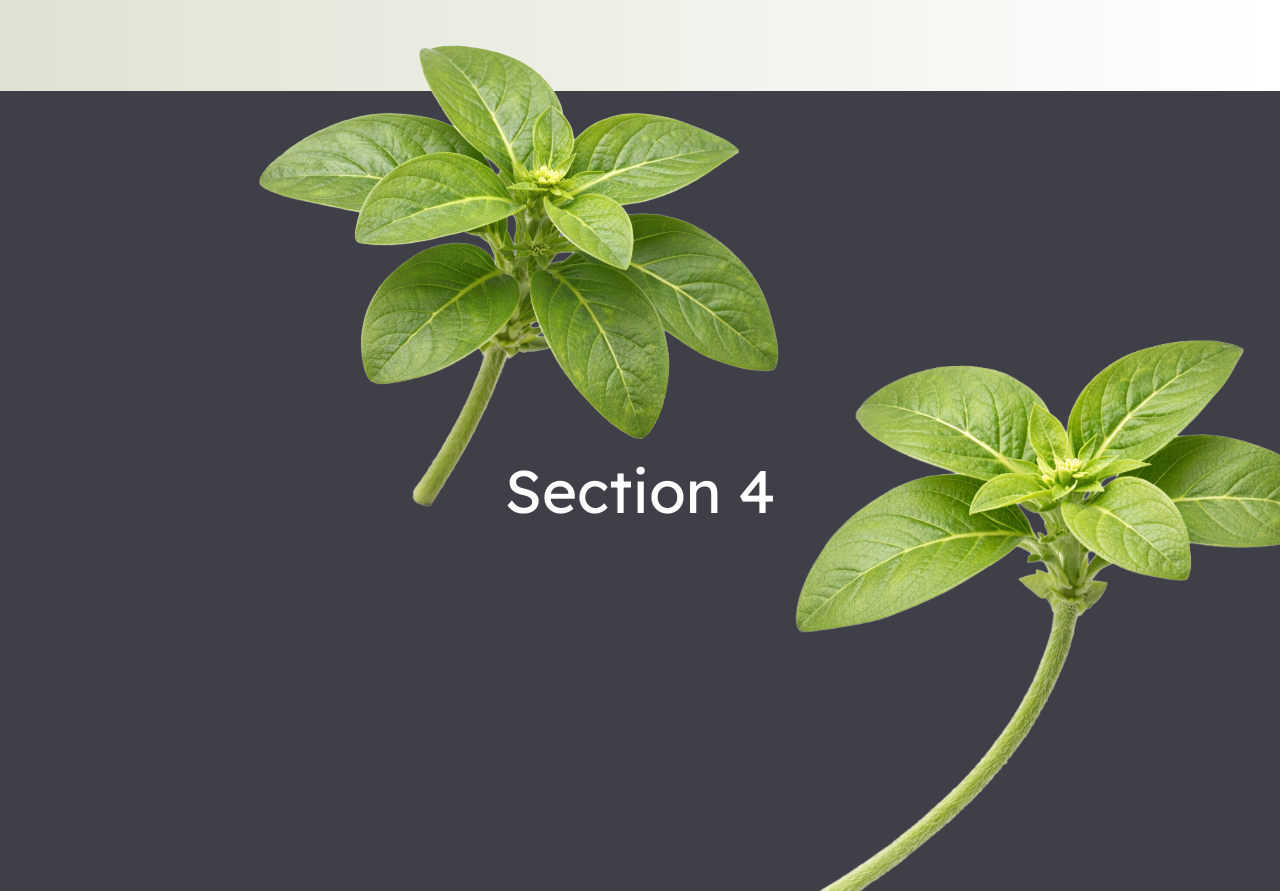
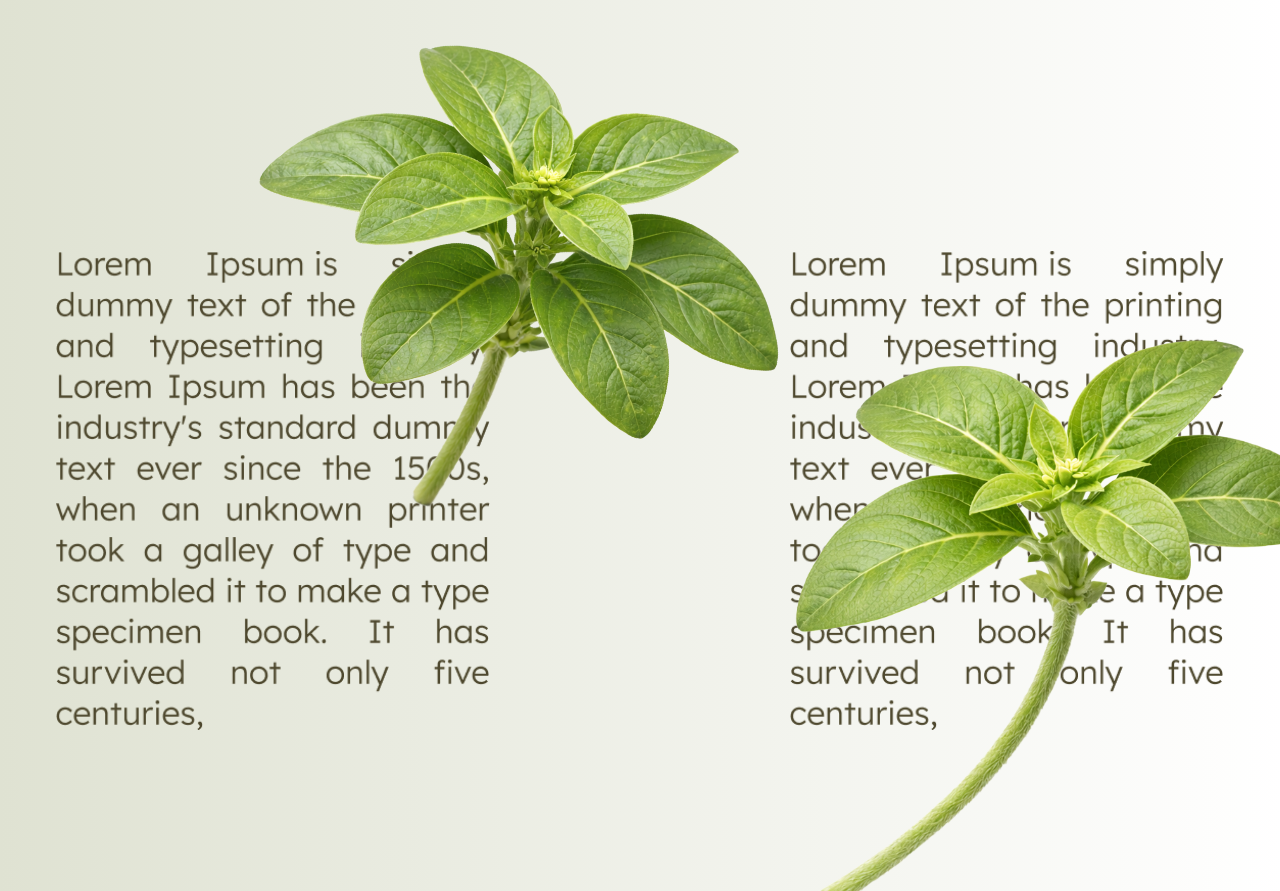
Before and after one commit to itskvsin/amlahairoil, a Next.js app: page / in a window 1280 px wide. Shown: the part 2309-3200 px from the top of the page. Built offline with nearby package versions, Linux system fonts and the light colour scheme.

Commit message:
added product info 3

```diff
--- a/app/page.tsx
+++ b/app/page.tsx
@@ -7,8 +7,9 @@
 import { Lexend } from "next/font/google";
 import { use, useEffect, useRef } from "react";
 
-import {ReactLenis} from "lenis/react";
+import { ReactLenis } from "lenis/react";
 import Lenis from "lenis";
+import Image from "next/image";
 
 // import Image from "next/image";
 
@@ -23,12 +24,11 @@
   const lenisRef = useRef<any>(null);
 
   useEffect(() => {
-
     const lenis = new Lenis({
-  autoRaf: true,
-  duration: 1.5,
-  prevent: (node) => node.id === "get_burger-content"
-});
+      autoRaf: true,
+      duration: 1.5,
+      prevent: (node) => node.id === "get_burger-content",
+    });
 
     function update(time: any) {
       lenisRef.current?.lenis?.raf(time * 1000);
@@ -36,7 +36,7 @@
 
     gsap.ticker.add(update);
 
-    return () => gsap.ticker.remove(update)
+    return () => gsap.ticker.remove(update);
   });
 
   useGSAP(() => {
@@ -103,9 +103,7 @@
 
   return (
     <main className={`bg-white ${lexend.className} overflow-hidden`}>
-
       <ReactLenis root options={{ autoRaf: false }} ref={lenisRef} />
-
 
       <Navbar btnColor="black" />
 
@@ -191,8 +189,37 @@
         />
       </section>
 
-      <section className="h-screen bg-zinc-700 text-white flex items-center justify-center">
-        <h1 className="text-6xl">Section 4</h1>
+      <section className="h-screen bg-linear-to-l  from-[#FFFEFE26] to-[#DFE2D2] text-[#4E482E] font-lexend flex items-center justify-center">
+<div className="max-w-7xl p-14 flex justify-between items-center gap-75">
+          {/* <p className="text-3xl font-light w-2/4">
+          Lorem Ipsum is simply dummy text of the printing and typesetting
+          industry. Lorem Ipsum has been the industry's standard dummy text ever
+          since the 1500s, when an unknown printer took a galley of type and
+          scrambled it to make a type specimen book. It has survived not only
+          five centuries,
+        </p> */}
+        <Image
+          src="/images/p1.png"
+          alt="Bottle"
+          height={1000}
+          width={10000}
+          className="w-150"
+        />
+        <Image
+          src="/images/p2.png"
+          alt="Bottle"
+          height={1000}
+          width={10000}
+          className="w-150"
+        />
+        {/* <p className="text-3xl font-light w-2/4 text-right">
+          Lorem Ipsum is simply dummy text of the printing and typesetting
+          industry. Lorem Ipsum has been the industry's standard dummy text ever
+          since the 1500s, when an unknown printer took a galley of type and
+          scrambled it to make a type specimen book. It has survived not only
+          five centuries,
+        </p> */}
+</div>
       </section>
     </main>
   );
--- a/components/BottleScene.tsx
+++ b/components/BottleScene.tsx
@@ -26,8 +26,8 @@
 
     tl.fromTo(
       bottle,
-      { y: 72,x: 50 ,opacity: 1, rotate: 82 },
-      { y: 0, opacity: 1,rotate: 45 ,duration: 1, scale: 1.5 },
+      { y: 72, x: 50, opacity: 1, rotate: 82 },
+      { y: 0, opacity: 1, rotate: 45, duration: 1, scale: 1.5 },
     )
       .to(bottle, {
         rotate: "-=80",
@@ -44,8 +44,10 @@
         duration: 1,
       })
       .to(bottle, {
-        scale: 0.5,
-        opacity: 0,
+        rotate: "-=100",
+        yPercent: "-40",
+        xPercent: "-14",
+        scale: 1.3,
         duration: 1,
       });
   }, []);
--- a/components/Button.tsx
+++ b/components/Button.tsx
@@ -1,4 +1,3 @@
-import React from "react";
 import Image from "next/image";
 
 const Button = ({ bgColor }: { bgColor: string }) => {
```
Also changed, not shown: public/images/p1.png (added), public/images/p2.png (added).
